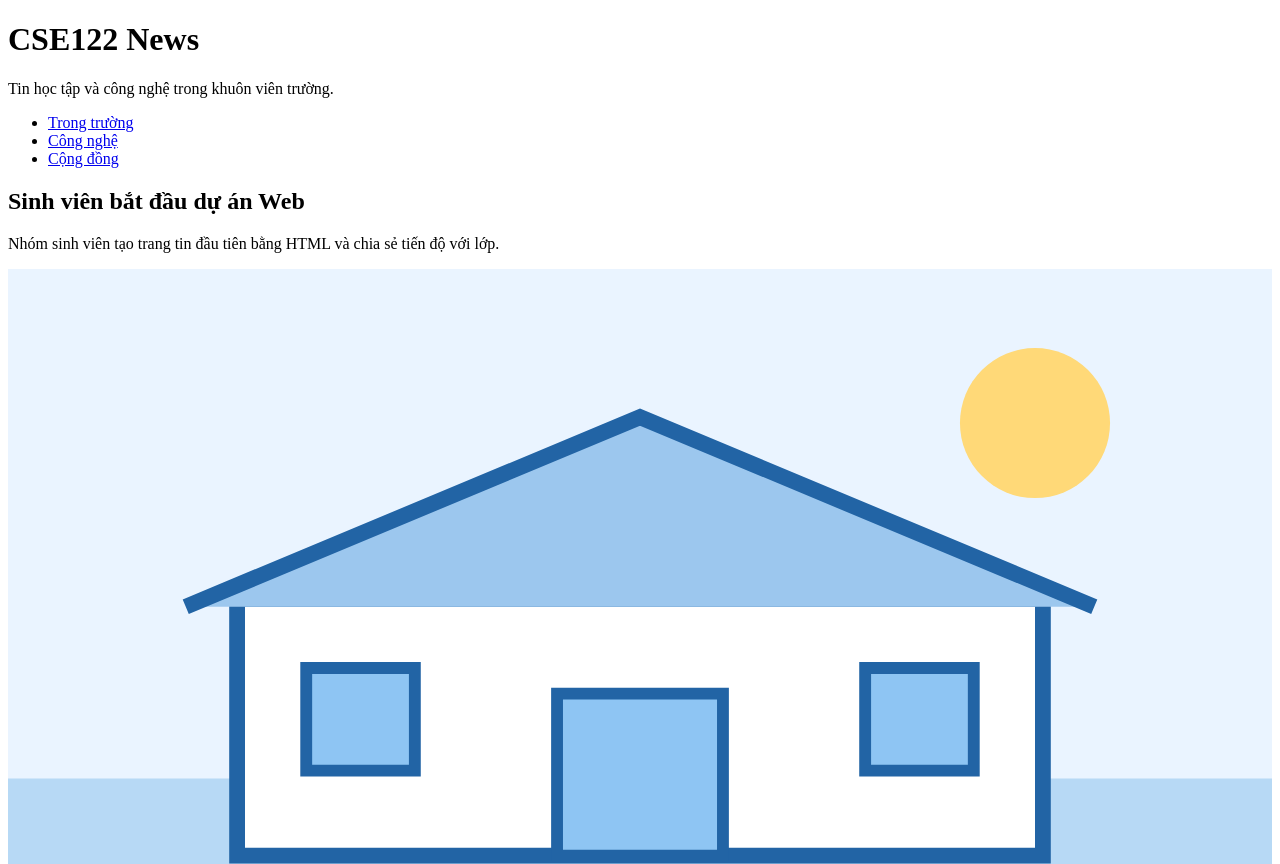
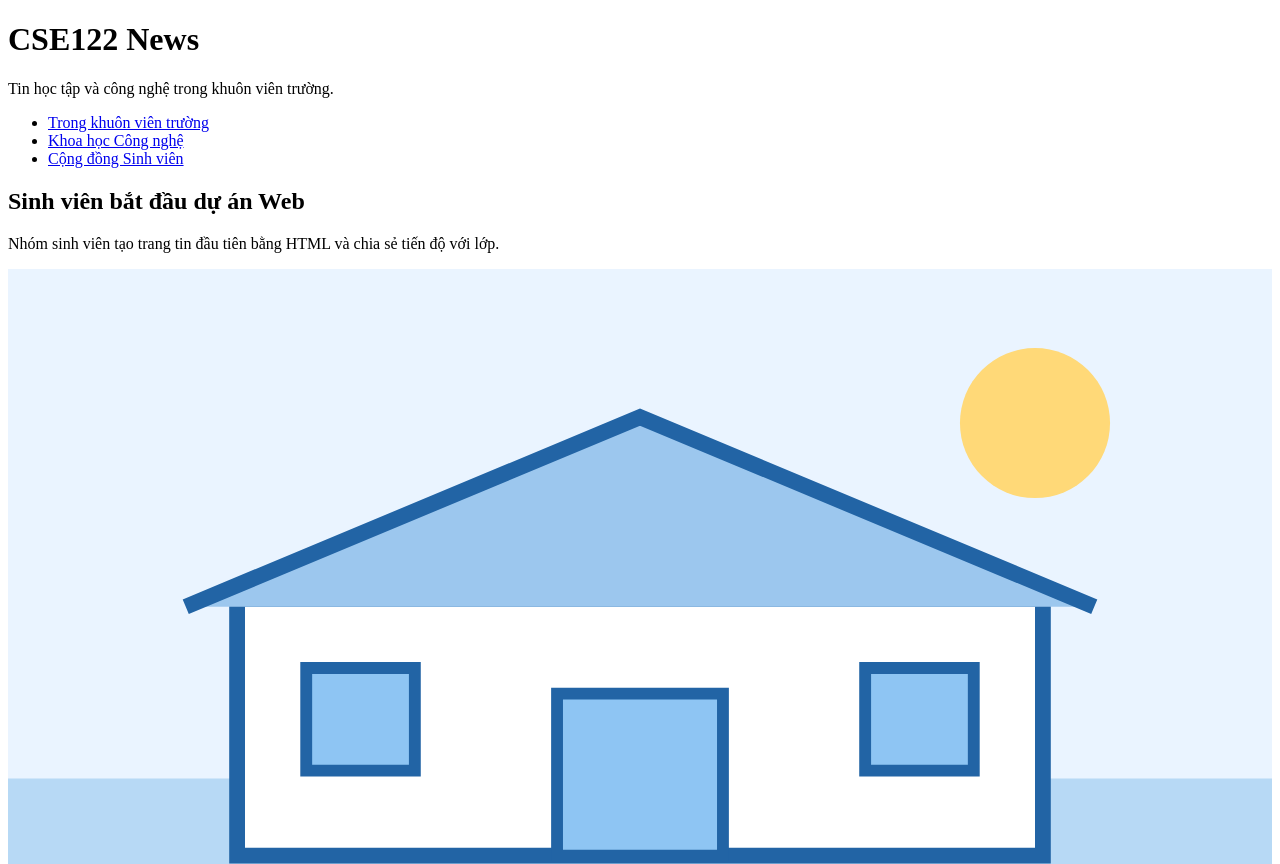
Before and after one commit to namnvdev/tlu.cse122, a plain HTML site: page practices/practice-01/demo/index.html in a window 1280 px wide. Shown: the top 864 px of the page. Drawn offline with Linux system fonts and the light colour scheme.

Commit message:
modify demo index - 01

```diff
--- a/practices/practice-01/demo/index.html
+++ b/practices/practice-01/demo/index.html
@@ -7,14 +7,14 @@
 </head>
 <body>
   <!-- Header groups the site identity and its primary navigation. -->
-  <header>
+   <header>
     <h1>CSE122 News</h1>
     <p>Tin học tập và công nghệ trong khuôn viên trường.</p>
     <nav aria-label="Chuyên mục tin tức">
       <ul>
-        <li><a href="#campus">Trong trường</a></li>
-        <li><a href="#technology">Công nghệ</a></li>
-        <li><a href="#community">Cộng đồng</a></li>
+        <li><a href="#campus">Trong khuôn viên trường</a></li>
+        <li><a href="#technology">Khoa học Công nghệ</a></li>
+        <li><a href="#community">Cộng đồng Sinh viên</a></li>
       </ul>
     </nav>
   </header>
```
